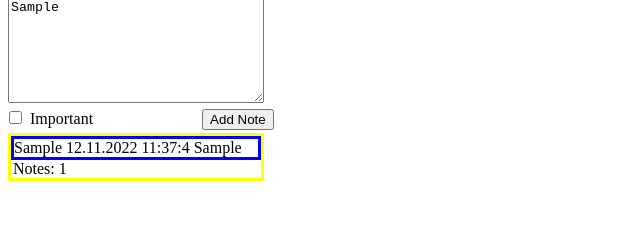
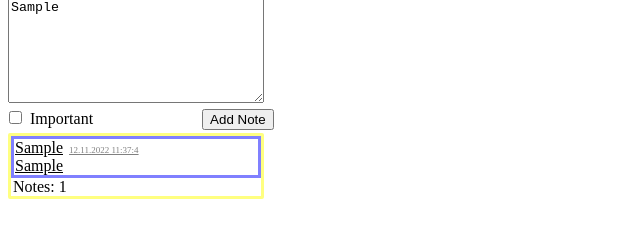
Before and after one commit to JokuHenkilo/JavascriptTehtv, a plain HTML site: page index.html in a window 1280 px wide. Both pictures are taken after typing "Sample", "Sample" into the empty fields and a click on the button "Add Note". Shown: the part 114-352 px from the top of the page, without its empty margins (0-640 px from the left). Drawn offline with Linux system fonts and the light colour scheme.

Commit message:
Better formatting

```diff
--- a/script.js
+++ b/script.js
@@ -16,13 +16,29 @@ function onAddButton(event)
 	let curDateTime = getcurrentDateTime();
 
 	let listLocation = document.querySelector("noteC")
-	let newListItem = document.createElement("div");
-	newListItem.textContent = formData.get("Name") + ' ' + curDateTime + '\n' + formData.get("Note");
+	let newNote = document.createElement("div");
+	let newNoteName = document.createElement("ins");
+	let newNoteDate = document.createElement("ins");
+	let newNoteBreak = document.createElement("br");
+	let newNoteBody = document.createElement("ins");
+	newNoteName.textContent = formData.get("Name");
+	newNoteName.classList.add("noteName");
+	newNoteDate.textContent = curDateTime;
+	newNoteDate.classList.add("noteTime");
+	newNoteBody.textContent = formData.get("Note");
+	newNoteBody.classList.add("noteBody");
 
 	if(formData.get("impCheckbox"))
-		newListItem.classList.add("importantItem");
+	{
+		newNote.classList.add("importantItem");
+		newNoteName.classList.add("importantText");
+	}
 
-	listLocation.parentNode.insertBefore(newListItem, listLocation);
+	listLocation.parentNode.insertBefore(newNote, listLocation);
+	newNote.appendChild(newNoteName);
+	newNote.appendChild(newNoteDate);
+	newNote.appendChild(newNoteBreak);
+	newNote.appendChild(newNoteBody);
 }
 
 function getcurrentDateTime()
--- a/style.css
+++ b/style.css
@@ -30,7 +30,7 @@ input
 {
 	margin-top: 2px;
 	border-radius: 2px;
-	border-color: rgb(255,255,0);
+	border-color: rgb(255,255,128);
 	border-style: solid;
 	width: 250px;
 }
@@ -44,10 +44,32 @@ input
 div
 {
 	border-style: solid;
-	border-color: rgb(0,0,255);
+	border-color: rgb(128,128,255);
 }
 
 .importantItem
 {
-	border-color: rgb(255,0,0);
+	border-color: rgb(255,64,64);
 }
+.importantText
+{
+	font-weight: bold;
+}
+
+.noteName
+{
+	margin: 1px;
+}
+
+.noteTime
+{
+	margin: 1px;
+	margin-left: 5px;
+	color: rgb(128,128,128);
+	font-size: 9px;
+}
+
+.noteBody
+{
+	margin: 1px;
+}
```
